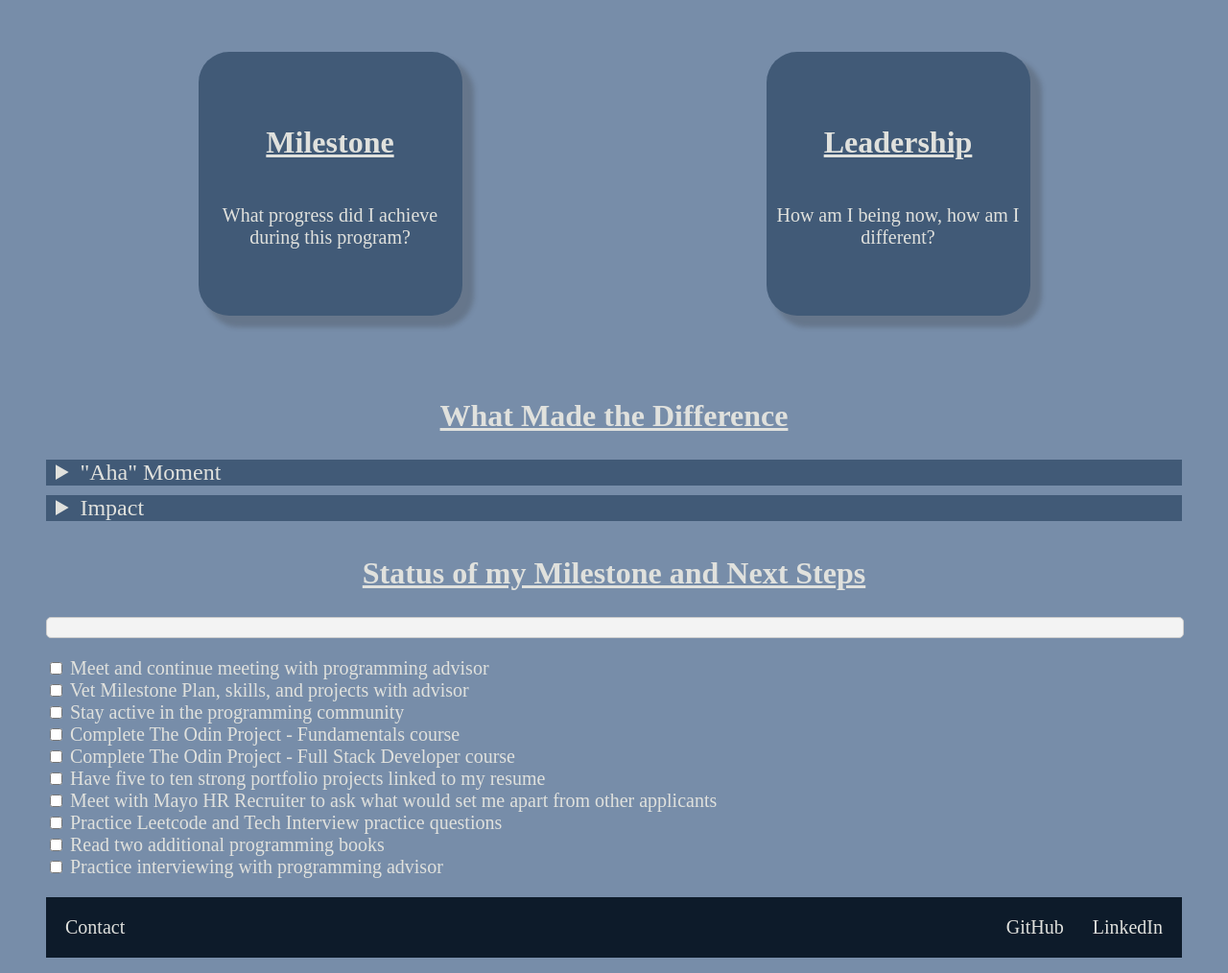
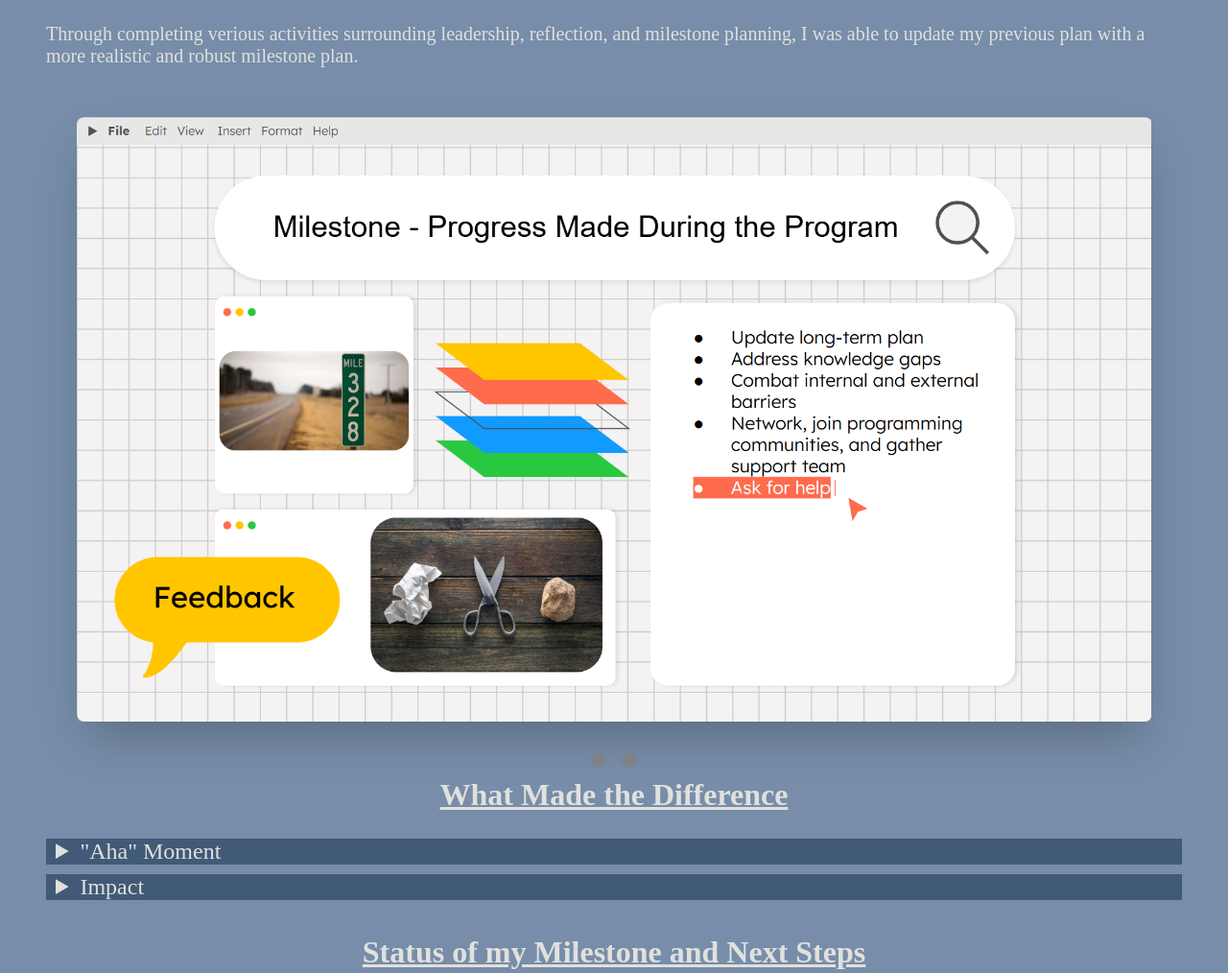
Before and after one commit to tcarl9/Capita3, a plain HTML site: page index.html in a window 1280 px wide. Shown: the part 1160-2174 px from the top of the page at 96% size. Drawn offline with Linux system fonts and the light colour scheme.

Commit message:
feat: added image slider and updated UI for Where I am at.

```diff
--- a/index.html
+++ b/index.html
@@ -135,40 +135,21 @@
         <section id="now">
 
             <h1>Where I am Now</h1>
+            <p>Through completing verious activities  surrounding leadership, reflection, and milestone planning, I was able to update my previous plan with a more realistic and robust milestone plan.</p>
 
-            <div class="cards">
-            <div class="flip-card">
-                <div class="flip-card-inner">
-                    <div class="flip-card-front">
-                    <!-- <img src="images/selfie.jpg" style="width:300px;height:300px;"> -->
-                    <h1>Milestone</h1>
-                    <p>What progress did I achieve during this program?</p>
-                    </div>
-                    <div class="flip-card-back">
-                        <p>Since utilizing Capita3 materials, I have been able to update my long-term
-                            milestone plan with additional tasks to complete to address any knowledge gaps and combat the internal and external barriers that I face.
-                            I now see that I need to create a team of experts and cheerleaders to help me in accomplishing
-                            my goals within the timeframe that I set.
-                        </p>
-                    </div>
-             </div>
-            </div>
-            <div class="flip-card">
-                <div class="flip-card-inner">
-                    <div class="flip-card-front">
-                        <!-- <img src="images/selfie.jpg" style="width:300px;height:300px;"> -->
-                        <h1>Leadership</h1>
-                        <p>How am I being now, how am I different?</p>
-                    </div>
-                    <div class="flip-card-back">
-                        <p>My leadership and how I view myself has also changed during my time in Leadership Launch. I am starting to fell like I can call myself a programmer.
-                            This mindset will help greatly when interviewing, as I will be more confident in myself. I also have a well thought out plan with deadlines that I can execute.
-                            Having this plan will help hold myself accountable to reach my goals by the deadline that I set for myself.
-                        </p>
-                    </div>
+        <section class="container">
+            <div class="slider-wraper">
+                <div class="slider">
+                    <img id="slide-1" src="images/Milestone.png" alt="milestones achieved during Captia3">
+                    <img id="slide-2" src="images/Leadership.png"alt="leadership achieved during Captia3">
+                </div>
+                <div class="slider-nav">
+                    <a href="#slide-1"></a>
+                    <a href="#slide-2"></a>
                 </div>
             </div>
-        </div>
+        </section>
+
         </section>
 
         <section id="difference">
--- a/styles.css
+++ b/styles.css
@@ -93,6 +93,10 @@ h1 {
 
 p, ul, li, figure {
     font-size: 20px;
+}
+
+ul {
+    list-style: none;
 }
 
 .logo {
@@ -239,3 +243,54 @@ p, ul, li, figure {
     padding-bottom: 20px;
     font-size: 20px;
 }
+
+.container {
+    padding: 2rem;
+
+}
+
+.slider-wrapper {
+    position: relative;
+    max-width: 48rem;
+    margin: 0 auto;
+
+}
+
+.slider {
+    display: flex;
+    aspect-ratio: 16 / 9;
+    overflow-x: auto;
+    scroll-snap-type: x mandatory;
+    scroll-behavior: smooth;
+    box-shadow: 0 1.5rem 3rem -0.75rem hsla(0, 0%, 0%, 0.25);
+    /* max-width: 850px; */
+}
+
+.slider img {
+    flex: 1 0 100%;
+    scroll-snap-align: start;
+    object-fit: cover;
+}
+
+.slider-nav {
+    display: flex;
+    column-gap: 1rem;
+    position: absolute;
+    bottom: -72.5rem;
+    left: 50%;
+    transform: translateX(-50%);
+    z-index: 1;
+}
+.slider-nav a {
+    width: 1rem;
+    height: 1rem;
+    border-radius: 50%;
+    background-color: gray;
+    /* border: 2px solid black; */
+    opacity: 0.75;
+    transition: opacity ease 250ms;
+}
+
+.slider-nav a:hover {
+    opacity: 1;
+}
```
Also changed, not shown: images/Leadership.png (added), images/Milestone.png (added).
